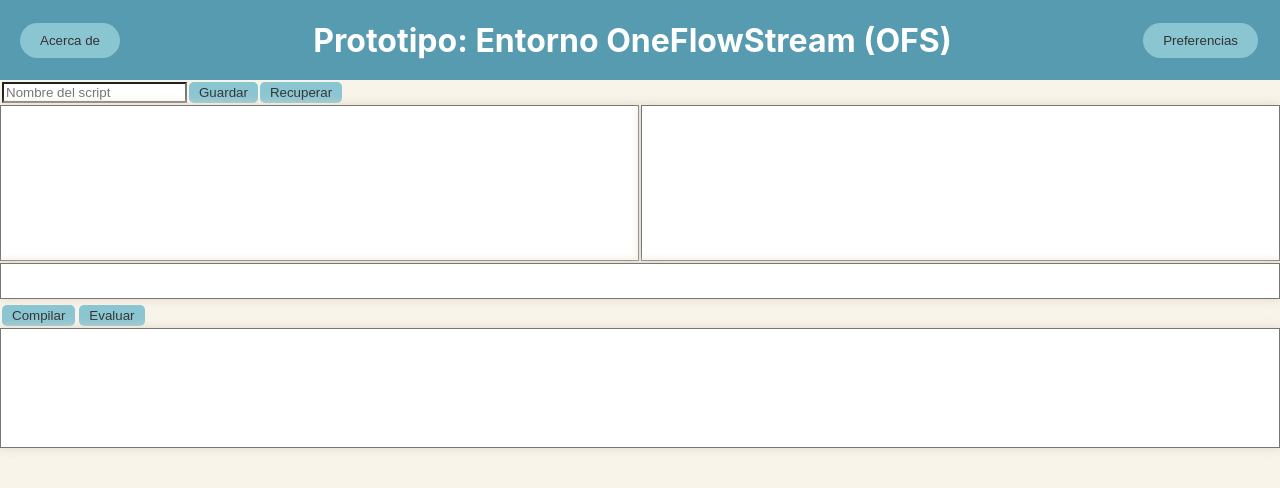
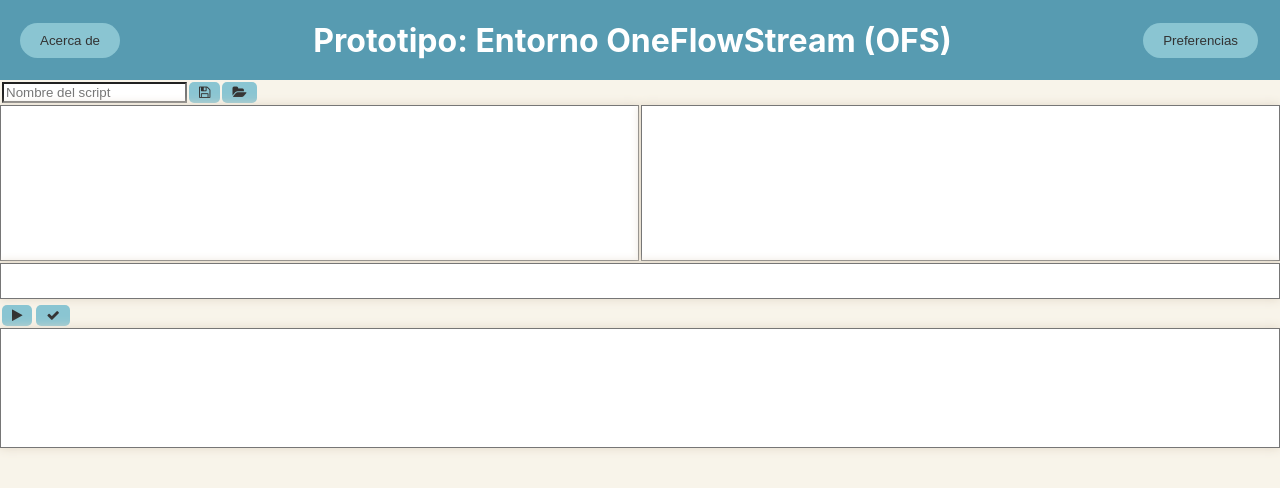
Before and after one commit to imendezr/Proyecto_Paradigmas, a React (Create React App) app in the folder ofs-client/: page / in a window 1280 px wide. Shown: the top 488 px of the page. Built offline with nearby package versions, Linux system fonts and the light colour scheme.

Commit message:
icons added

```diff
--- a/ofs-client/package.json
+++ b/ofs-client/package.json
@@ -7,6 +7,7 @@
     "@testing-library/react": "^13.4.0",
     "@testing-library/user-event": "^13.5.0",
     "axios": "^1.5.0",
+    "font-awesome": "^4.7.0",
     "react": "^18.2.0",
     "react-dom": "^18.2.0",
     "react-scripts": "5.0.1",
--- a/ofs-client/src/App.js
+++ b/ofs-client/src/App.js
@@ -17,6 +17,7 @@ import StatusBar from './components/StatusBar/StatusBar';
 import ConsoleArea from './components/ConsoleArea/ConsoleArea';
 import Menu from './components/Menu/Menu';
 import {compileCodeOnServer, evaluateCodeOnServer} from './api/scripts';
+import 'font-awesome/css/font-awesome.min.css'; // Iconos
 import './App.css';
 
 /**
--- a/ofs-client/src/components/ConsoleArea/ConsoleArea.js
+++ b/ofs-client/src/components/ConsoleArea/ConsoleArea.js
@@ -17,8 +17,8 @@ function ConsoleArea({message, onCompile, onEvaluate}) {
     return (
         <div className="RA">
             <div>
-                <button onClick={onCompile}>Compilar</button>
-                <button onClick={onEvaluate}>Evaluar</button>
+                <button onClick={onCompile}><i className="fa fa-play"></i></button>
+                <button onClick={onEvaluate}><i className="fa fa-check"></i></button>
             </div>
             <textarea readOnly value={message} rows="3"></textarea>
         </div>
--- a/ofs-client/src/components/Editor/Editor.js
+++ b/ofs-client/src/components/Editor/Editor.js
@@ -63,8 +63,8 @@ const Editor = ({code, setStatusBarMessage, onCodeChange}) => {
                     onChange={(e) => setId(e.target.value)}
                     placeholder="Nombre del script"
                 />
-                <button onClick={handleSaveScript}>Guardar</button>
-                <button onClick={handleRetrieveScript}>Recuperar</button>
+                <button onClick={handleSaveScript}><i className="fa fa-save"></i></button>
+                <button onClick={handleRetrieveScript}><i className="fa fa-folder-open"></i></button>
             </div>
             <textarea
                 value={code}
```
Also changed, not shown: 2 other files (tests, documents, lock files or other folders).
